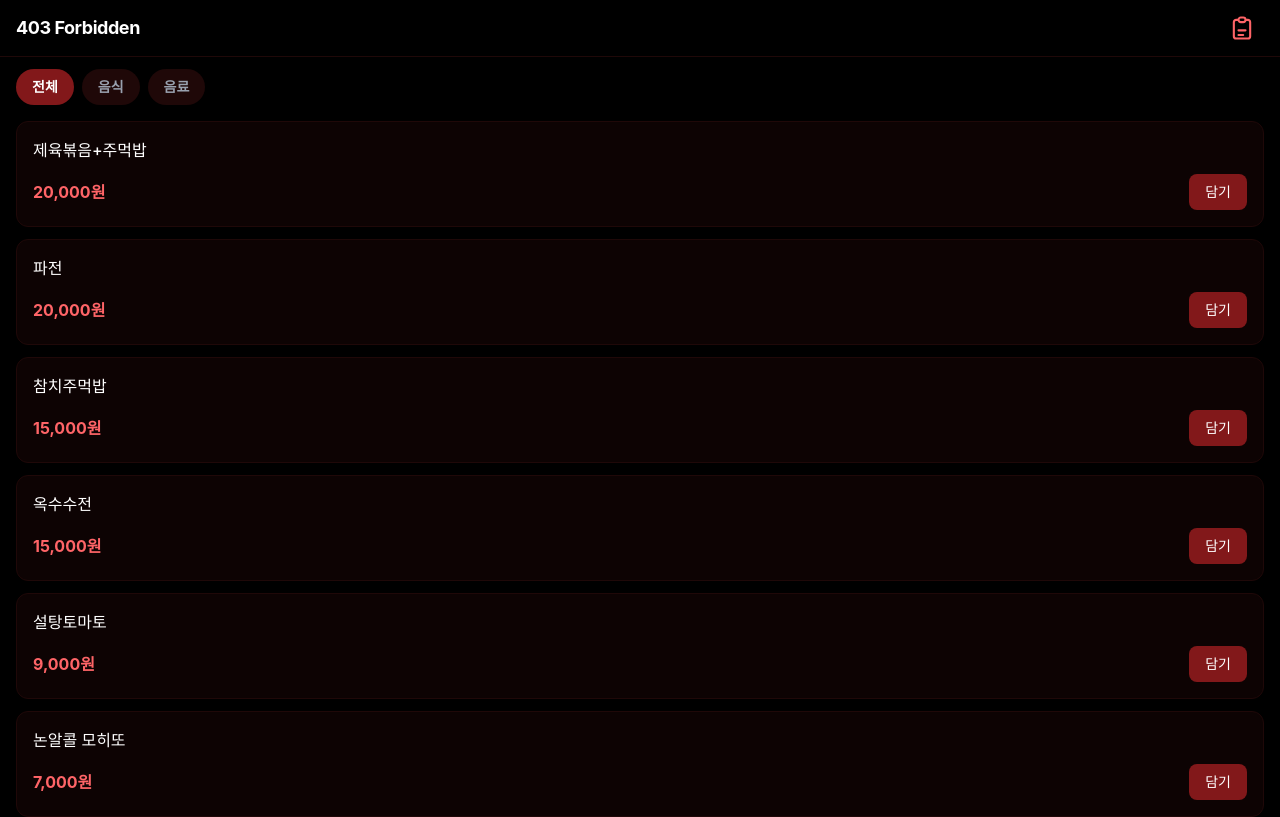
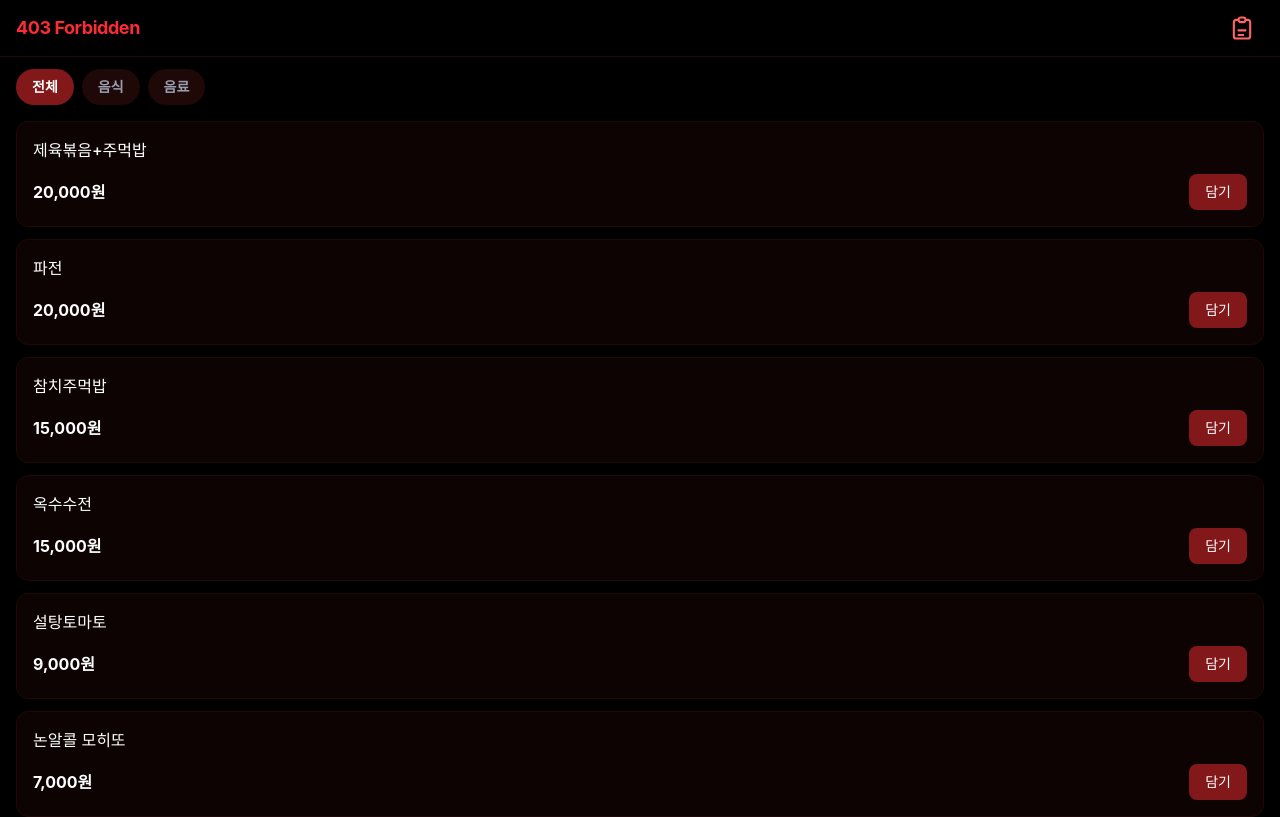
Before and after one commit to 3377gimyw/OrderSystem, a React (Vite) app: page / in a window 1280 px wide. Shown: the top 817 px of the page. Built offline with nearby package versions, Linux system fonts and the light colour scheme; no server answers.

Commit message:
Make 403 Forbidden logo red and prices white
Co-Authored-By: Claude Sonnet 4.6 <noreply@anthropic.com>

```diff
--- a/src/components/CartItem.tsx
+++ b/src/components/CartItem.tsx
@@ -13,7 +13,7 @@ export default function CartItem({ item }: CartItemProps) {
     <div className="flex items-center justify-between py-4 border-b border-[#1f0808]">
       <div className="flex-1">
         <h3 className="text-white font-medium">{item.menuItem.name}</h3>
-        <p className="text-red-400 text-sm mt-0.5">
+        <p className="text-white text-sm mt-0.5">
           {formatPrice(item.menuItem.price)}
         </p>
       </div>
--- a/src/components/Header.tsx
+++ b/src/components/Header.tsx
@@ -7,7 +7,7 @@ export default function Header() {
   return (
     <header className="sticky top-0 z-50 bg-black/95 backdrop-blur border-b border-[#1f0808]">
       <div className="flex items-center justify-between px-4 h-14">
-        <Link to="/" className="text-lg font-bold text-white tracking-tight">
+        <Link to="/" className="text-lg font-bold text-red-500 tracking-tight">
           403 Forbidden
         </Link>
         {!hideHistory && (
--- a/src/components/MenuItemCard.tsx
+++ b/src/components/MenuItemCard.tsx
@@ -43,7 +43,7 @@ export default function MenuItemCard({ item }: MenuItemCardProps) {
           <p className="text-gray-400 text-sm mt-1">{item.description}</p>
         )}
         <div className="flex items-center justify-between mt-3">
-          <span className="text-red-400 font-bold">
+          <span className="text-white font-bold">
             {formatPrice(item.price)}
           </span>
           {item.soldOut ? null : quantity === 0 ? (
--- a/src/components/OrderConfirmation.tsx
+++ b/src/components/OrderConfirmation.tsx
@@ -51,7 +51,7 @@ export default function OrderConfirmation() {
         <p className="text-gray-400 mb-1">
           테이블 <span className="text-white font-bold">{state.tableNumber}</span>번
         </p>
-        <p className="text-red-400 font-bold text-lg mb-8">
+        <p className="text-white font-bold text-lg mb-8">
           {formatPrice(state.totalPrice)}
         </p>
         <button
@@ -157,7 +157,7 @@ export default function OrderConfirmation() {
 
               <div className="flex justify-between pt-3 border-t border-[#1f0808] mb-6">
                 <span className="text-white font-bold">총 입금액</span>
-                <span className="text-red-400 font-bold text-lg">
+                <span className="text-white font-bold text-lg">
                   {formatPrice(state.totalPrice)}
                 </span>
               </div>
--- a/src/components/OrderForm.tsx
+++ b/src/components/OrderForm.tsx
@@ -95,7 +95,7 @@ export default function OrderForm() {
         ))}
         <div className="flex justify-between pt-3 mt-2 border-t border-[#1f0808]">
           <span className="text-white font-bold">총 금액</span>
-          <span className="text-red-400 font-bold">
+          <span className="text-white font-bold">
             {formatPrice(totalPrice)}
           </span>
         </div>
--- a/src/components/OrderHistoryPage.tsx
+++ b/src/components/OrderHistoryPage.tsx
@@ -114,7 +114,7 @@ export default function OrderHistoryPage() {
               </div>
               <div className="flex justify-between pt-2 border-t border-[#1f0808]">
                 <span className="text-gray-400 text-xs">합계</span>
-                <span className="text-red-400 font-bold text-sm">
+                <span className="text-white font-bold text-sm">
                   {formatPrice(order.totalPrice)}
                 </span>
               </div>
```
